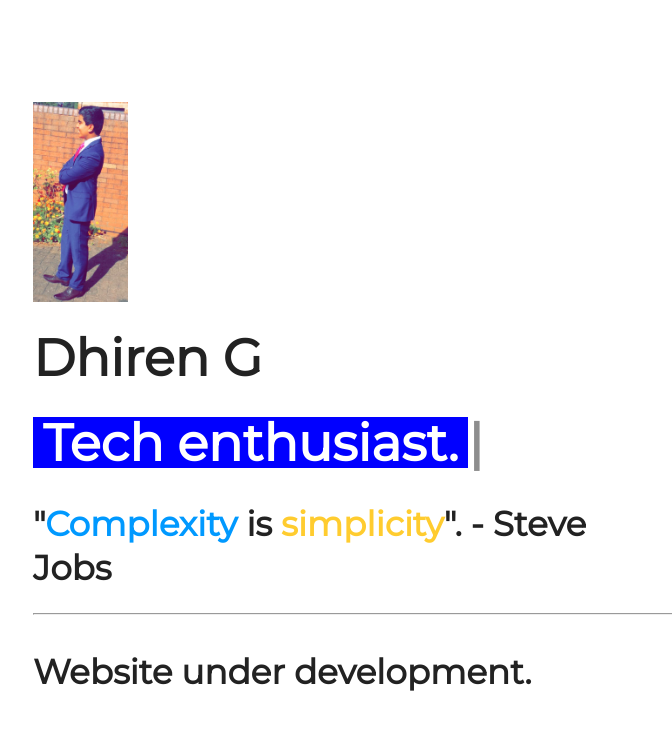
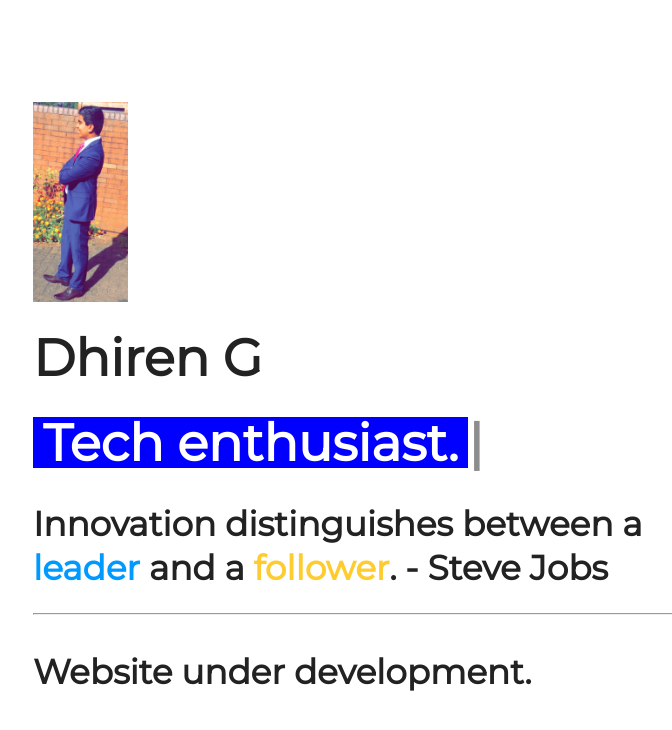
Before and after one commit to dhireng2/dhireng2.github.io, a plain HTML site: page index.html in a window 1280 px wide. Shown: the whole page, without its empty margins (287-959 px from the left). Drawn offline with Linux system fonts and the light colour scheme.

Commit message:
Quote change

```diff
--- a/index.html
+++ b/index.html
@@ -54,7 +54,7 @@
 
             </h1>
 
-            <h2>"<span class="aqua text">Complexity</span> is <span class="yellow text">simplicity</span>". - Steve Jobs</h2>
+            <h2>Innovation distinguishes between a <span class="aqua text">leader</span> and a <span class="yellow text">follower</span>.    - Steve Jobs</h2>
 						<hr>
 						<h2>Website under development.</h2>
 
```
